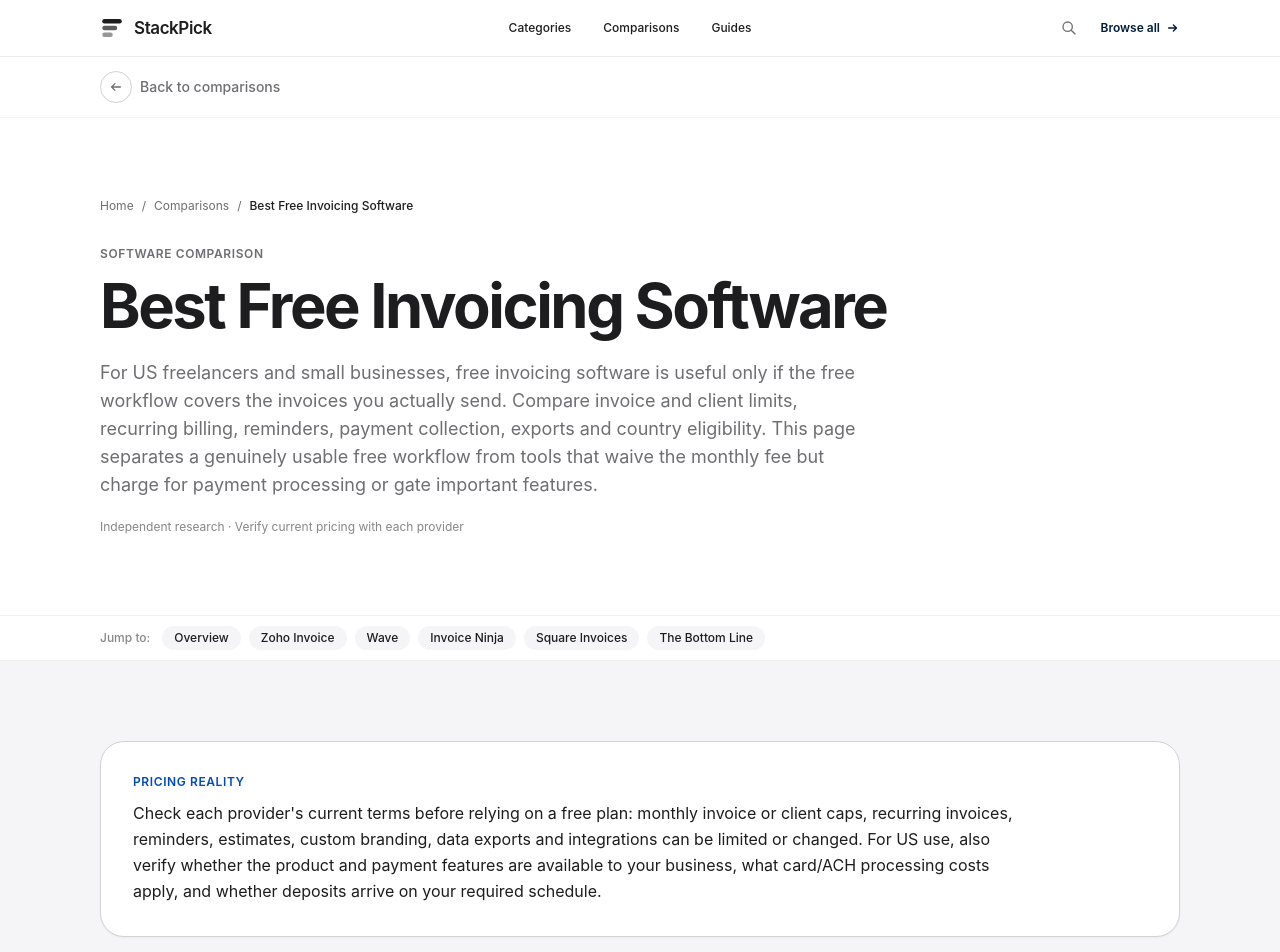
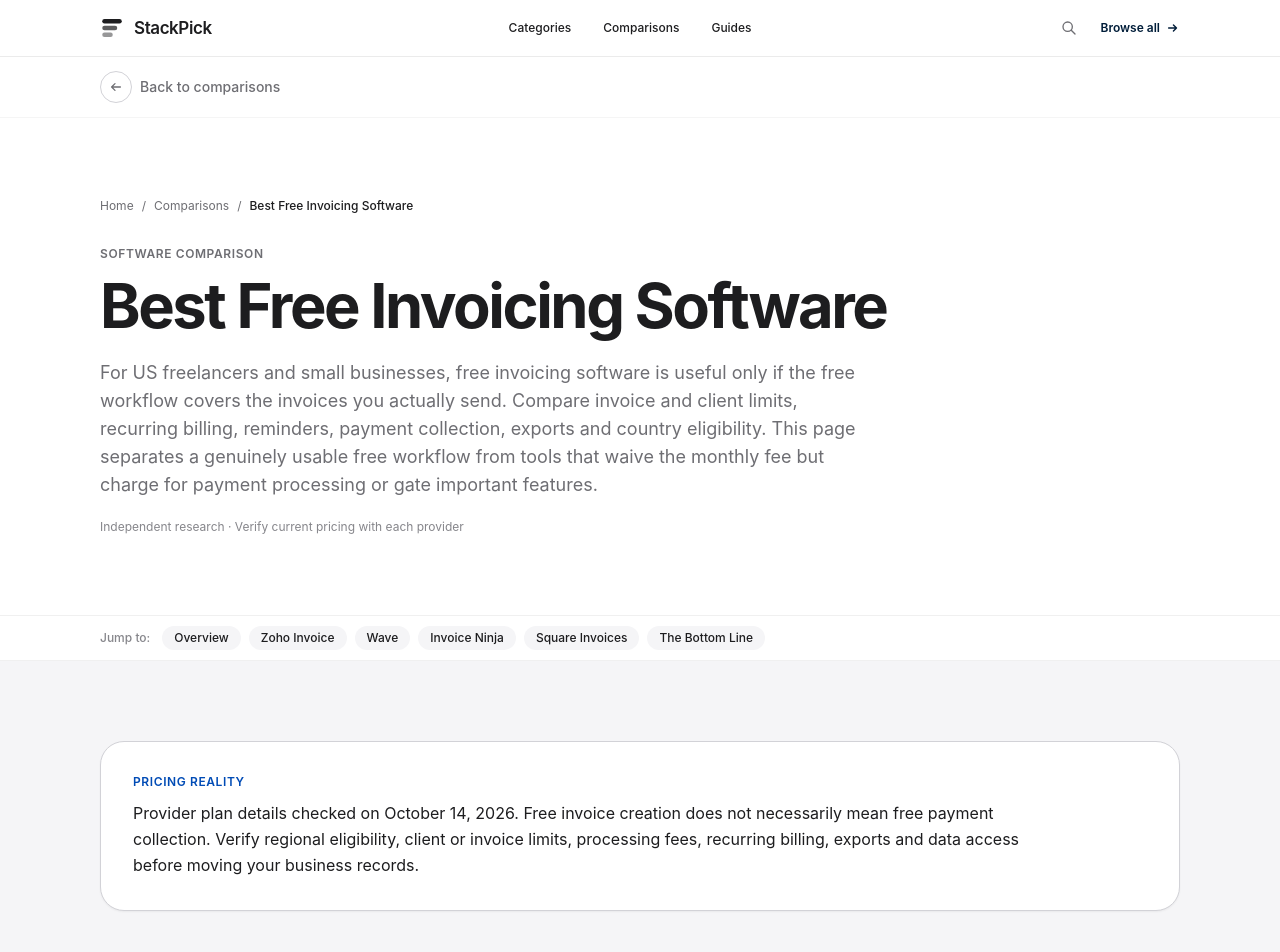
Before and after one commit to LinukaBandara/StackPick, a Next.js app: page /best/free-invoicing-software in a window 1280 px wide. Shown: the top 952 px of the page. Built offline with nearby package versions, Linux system fonts and the light colour scheme; no server answers.

Commit message:
Verify free invoicing plan limits and payment fees

```diff
--- a/app/best/free-invoicing-software/page.tsx
+++ b/app/best/free-invoicing-software/page.tsx
@@ -3,7 +3,7 @@ import ComparisonArticle from "@/components/ComparisonArticle";
 
 export const metadata: Metadata = {
   title: "Best Free Invoicing Software in 2026",
-  description: "Find free invoicing software that is actually usable for freelancers and small businesses, with attention to limits, payments and exports.",
+  description: "Compare free invoicing software for US freelancers and small businesses, including client limits, payment fees, regional restrictions and upgrade gates.",
   alternates: { canonical: "/best/free-invoicing-software" },
 };
 
@@ -13,19 +13,27 @@ export default function FreeInvoicingSoftwarePage() {
       title="Best Free Invoicing Software"
       slug="free-invoicing-software"
       intro="For US freelancers and small businesses, free invoicing software is useful only if the free workflow covers the invoices you actually send. Compare invoice and client limits, recurring billing, reminders, payment collection, exports and country eligibility. This page separates a genuinely usable free workflow from tools that waive the monthly fee but charge for payment processing or gate important features."
-      pricingNote="Check each provider's current terms before relying on a free plan: monthly invoice or client caps, recurring invoices, reminders, estimates, custom branding, data exports and integrations can be limited or changed. For US use, also verify whether the product and payment features are available to your business, what card/ACH processing costs apply, and whether deposits arrive on your required schedule."
+      pricingNote="Provider plan details checked on October 14, 2026. Free invoice creation does not necessarily mean free payment collection. Verify regional eligibility, client or invoice limits, processing fees, recurring billing, exports and data access before moving your business records."
       tools={[
-        { name:"Zoho Invoice", bestFor:"Freelancers who mainly need invoices, clients and payment records", freeOption:"A dedicated free invoicing product is available subject to current terms and limits.", tradeoff:"Businesses needing broader accounting or CRM workflows may eventually need additional software.", url:"https://www.zoho.com/invoice/" },
-        { name:"Wave", bestFor:"Small businesses in supported markets wanting invoicing plus financial tools", freeOption:"Core product availability and included features vary by region and current plans.", tradeoff:"Payment processing and other services can introduce costs beyond the invoice itself.", url:"https://www.waveapps.com/" },
-        { name:"Invoice Ninja", bestFor:"Users who value flexible invoice workflows and control", freeOption:"A free plan is available with feature limits to verify.", tradeoff:"More configuration can mean more work for a very simple freelance business.", url:"https://invoiceninja.com/" },
-        { name:"Square Invoices", bestFor:"Businesses already using Square for payments", freeOption:"Invoice creation may be available without a monthly subscription, with payment fees applying when clients pay.", tradeoff:"The ecosystem makes the most sense if Square is already part of your payment workflow.", url:"https://squareup.com/us/en/invoices" },
+        { name:"Zoho Invoice", bestFor:"Freelancers who mainly need invoices, clients and payment records", freeOption:"Zoho's US page describes Zoho Invoice as a $0 invoicing product. The product includes invoice creation, estimates, recurring invoices, reminders and expense tracking; check the current country-specific terms and usage limits before relying on it.", tradeoff:"It is designed for invoicing rather than being a complete replacement for every accounting or CRM workflow. The available features and limits can differ by country.", url:"https://www.zoho.com/us/invoice/pricing/" },
+        { name:"Wave", bestFor:"US small businesses wanting invoicing plus bookkeeping", freeOption:"Wave's Starter plan is free and includes basic accounting and invoicing. Online payments, receipt scanning and payroll may require paid services or separate fees.", tradeoff:"Wave's service availability is region-specific, so confirm that your business is eligible before building your billing workflow around it.", url:"https://support.waveapps.com/hc/en-us/articles/208621296-Is-Wave-free" },
+        { name:"Invoice Ninja", bestFor:"Users who value flexible invoice workflows and control", freeOption:"Invoice Ninja offers a free plan; confirm the current invoice, client and feature limits on its official pricing page before selecting it.", tradeoff:"Its flexibility can require more setup than a freelancer who only needs to send a few simple invoices.", url:"https://invoiceninja.com/" },
+        { name:"Square Invoices", bestFor:"US businesses that want to create invoices and collect payments through Square", freeOption:"Square's Free plan has no monthly subscription fee and includes unlimited invoices, estimates, contracts and customers. Payment processing fees apply when clients pay online.", tradeoff:"Square is most useful when its payment methods and merchant services fit your business. Eligibility and payment features are region-dependent, and advanced features may require a paid plan.", url:"https://squareup.com/us/en/invoices/pricing" },
       ]}
-      bottomLine="Start by testing Zoho Invoice if you want a dedicated invoicing workflow; consider Wave only after confirming its current regional availability and included features. Invoice Ninja is worth a look if flexibility or self-hosting matters to you, while Square fits businesses already using Square to collect payments. Before migrating, create a sample invoice, send it to yourself, test the payment and reminder flow, and export the records. Do not choose on the word “free” alone."
+      bottomLine="For a dedicated invoicing workflow, start by checking Zoho Invoice's current free terms. US businesses that also want basic bookkeeping can evaluate Wave, while Square suits businesses that want invoices tied to its payment system. Invoice Ninja is worth considering if flexibility matters. Compare the full cost of collecting payment—not just the monthly software fee—and test export before migrating."
     >
       <section className="bg-white"><div className="sp-container py-16 sm:py-20">
         <p className="sp-eyebrow">Free-plan reality</p>
         <h2 className="sp-title mt-4 max-w-4xl">The invoice may be free. The transaction usually is not.</h2>
         <p className="mt-5 max-w-3xl text-base leading-7 text-[#6e6e73]">Before calling a tool free, separate the cost of creating an invoice from the cost of collecting money. Also check invoice limits, recurring billing, reminders, branding, client portals, exports and regional payment support.</p>
+        <h3 className="mt-12 text-2xl font-semibold tracking-tight">Official pricing and plan sources</h3>
+        <p className="mt-4 max-w-3xl text-base leading-7 text-[#6e6e73]">We compared published provider information on October 14, 2026. This is a desk-based comparison, not a claim that every feature was tested in a live paid account. Check the latest plan terms before making a business decision.</p>
+        <ul className="mt-5 max-w-3xl list-disc space-y-3 pl-6 text-sm leading-6 text-[#6e6e73]">
+          <li><a className="underline underline-offset-4" href="https://www.zoho.com/us/invoice/pricing/" target="_blank" rel="noreferrer">Zoho Invoice US pricing</a> — free invoicing features and country-specific terms.</li>
+          <li><a className="underline underline-offset-4" href="https://support.waveapps.com/hc/en-us/articles/208621296-Is-Wave-free" target="_blank" rel="noreferrer">Wave's official free-plan explanation</a> — Starter features and paid services.</li>
+          <li><a className="underline underline-offset-4" href="https://invoiceninja.com/" target="_blank" rel="noreferrer">Invoice Ninja</a> — current product and plan information.</li>
+          <li><a className="underline underline-offset-4" href="https://squareup.com/us/en/invoices/pricing" target="_blank" rel="noreferrer">Square Invoices pricing</a> — free plan and payment processing fees.</li>
+        </ul>
       </div></section>
     </ComparisonArticle>
   );
```
